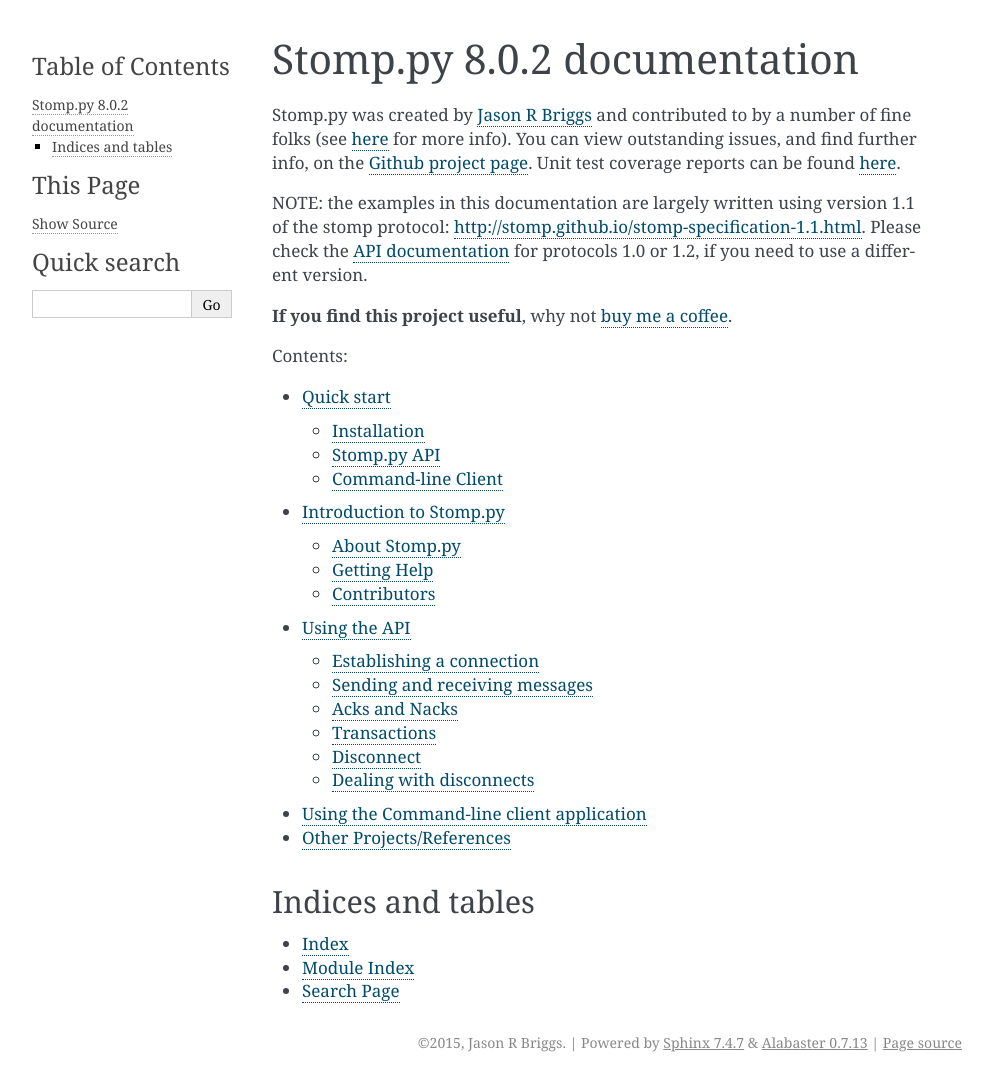
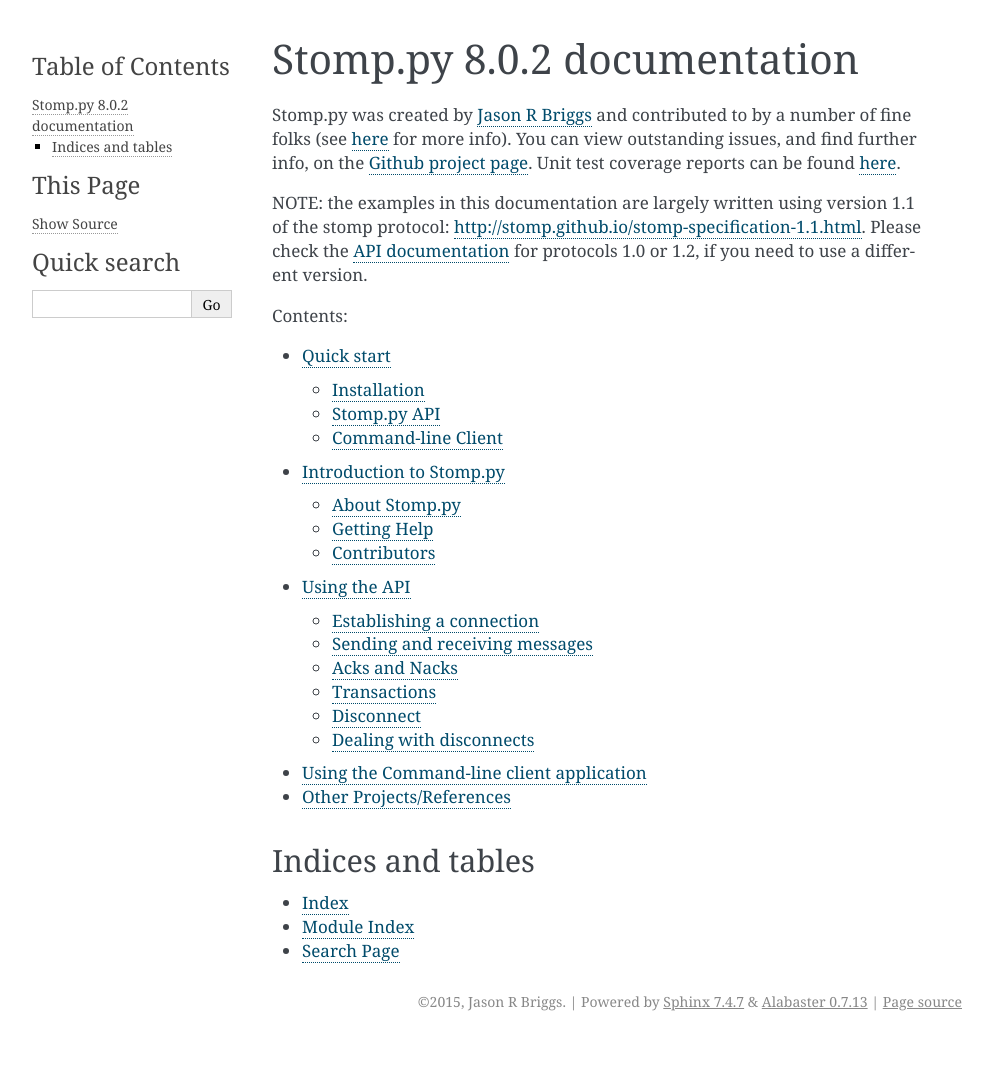
Before and after one commit to jasonrbriggs/stomp.py, a Sphinx documentation site: the page built from docs/source/index.rst, in a window 1280 px wide. Shown: the whole page, without its empty margins (148-1141 px from the left). Built offline with Sphinx 7.4.7, drawn with Linux system fonts in a browser that asks for light colours; after the commit the page ends 1041 px from its top, so only the background shows below that.

Commit message:
minor update to docs

```diff
--- a/docs/source/index.rst
+++ b/docs/source/index.rst
@@ -9,8 +9,6 @@
 Stomp.py was created by `Jason R Briggs <http://jasonrbriggs.com>`_ and contributed to by a number of fine folks (see `here <http://jasonrbriggs.github.io/stomp.py/intro.html#contributors>`_ for more info). You can view outstanding issues, and find further info, on the `Github project page <http://github.com/jasonrbriggs/stomp.py>`_.  Unit test coverage reports can be found `here <http://jasonrbriggs.github.io/stomp.py/htmlcov/>`_.
 
 NOTE: the examples in this documentation are largely written using version 1.1 of the stomp protocol: `<http://stomp.github.io/stomp-specification-1.1.html>`_. Please check the `API documentation <http://jasonrbriggs.github.io/stomp.py/stomp.html#module-stomp.protocol>`_ for protocols 1.0 or 1.2, if you need to use a different version.
-
-**If you find this project useful**, why not `buy me a coffee <https://www.paypal.me/jasonrbriggs>`_.
 
 Contents:
 
```
